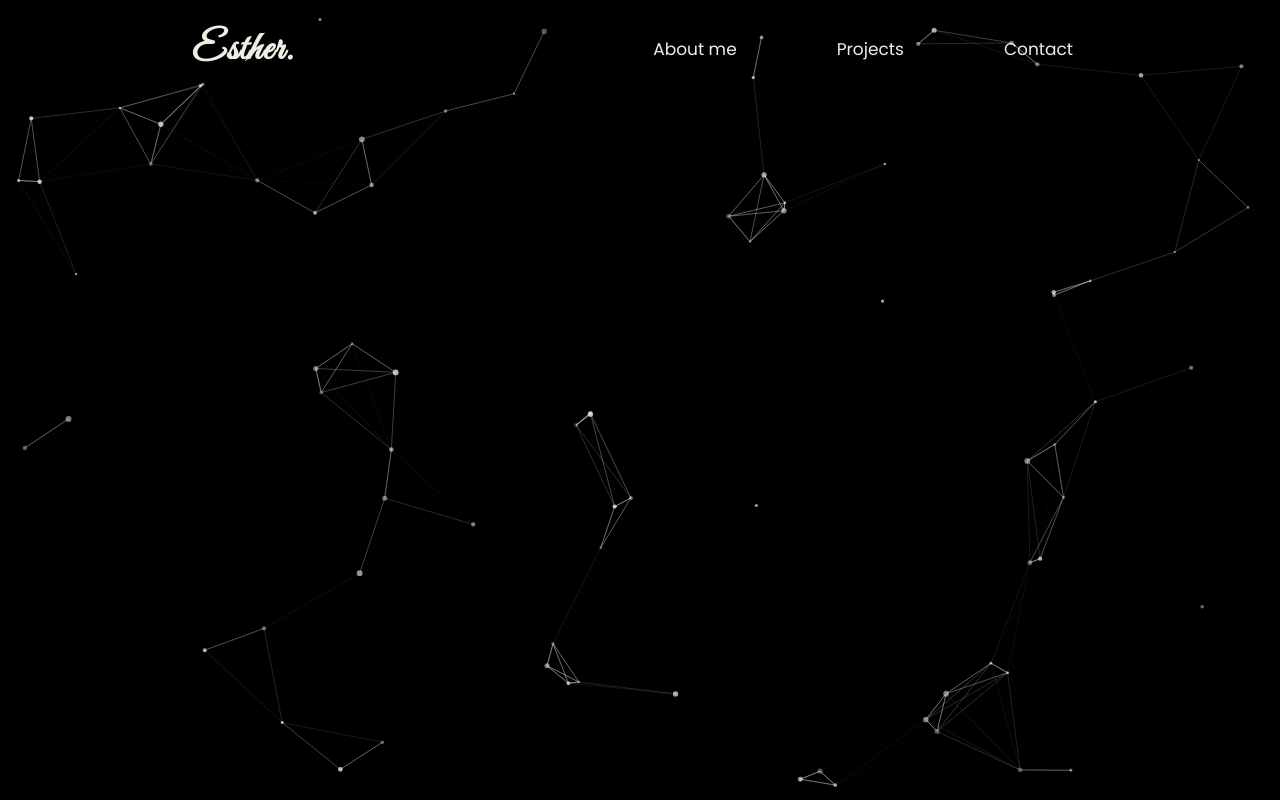
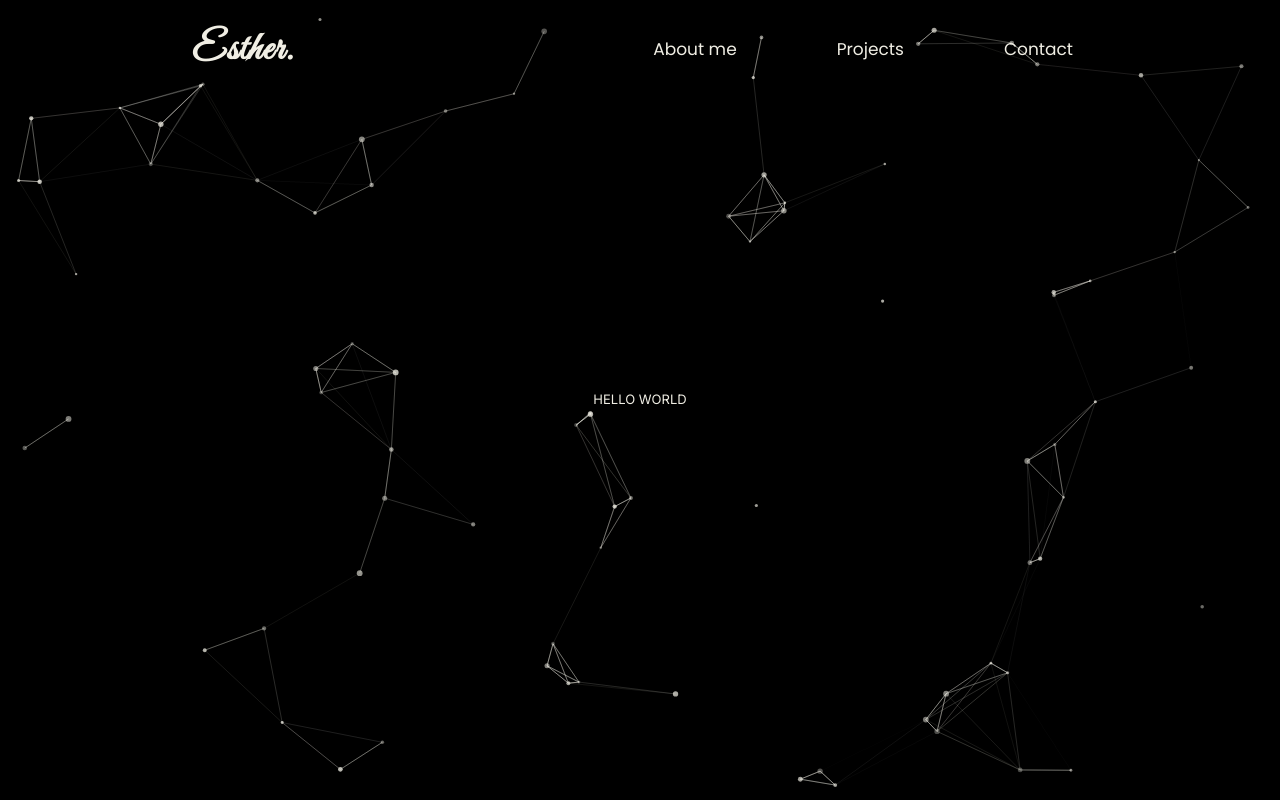
Before and after one commit to estheroluwabuyi/My-Portfolio, a React (Vite) app: page / in a window 1280 px wide. Built offline with nearby package versions, Linux system fonts and the light colour scheme.

Commit message:
improve navbar, increase opacity in links and particles

```diff
--- a/src/components/LinkedParticles.jsx
+++ b/src/components/LinkedParticles.jsx
@@ -33,7 +33,7 @@
           color: "#f0eee4",
           distance: 120,
           enable: true,
-          opacity: 0.8,
+          opacity: 0.9,
           width: 0.5,
           blink: true,
         },
--- a/src/components/sections/Hero.jsx
+++ b/src/components/sections/Hero.jsx
@@ -2,8 +2,9 @@
 
 function Hero() {
   return (
-    <div className="h-screen w-full  bg-black">
+    <div className="h-screen w-full flex justify-center items-center  bg-black">
       <LinkedParticles />
+      HELLO WORLD
     </div>
   );
 }
```
